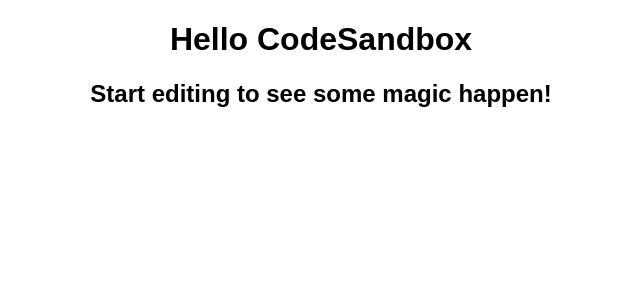
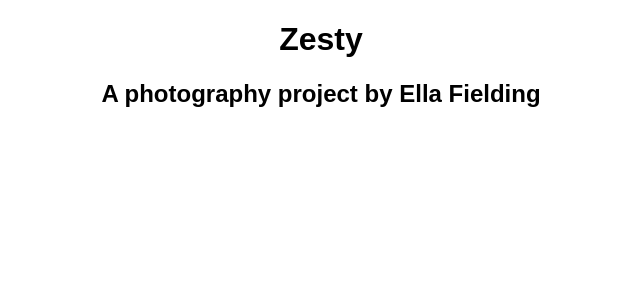
Before and after one commit to zoealexandrarose/first-react, a React (Create React App) app: page / in a window 1280 px wide. Shown: the top 300 px of the page, without its empty margins (319-959 px from the left). Built offline with nearby package versions, Linux system fonts and the light colour scheme.

Commit message:
initial setup complete

```diff
--- a/src/App.js
+++ b/src/App.js
@@ -7,8 +7,8 @@
 const App = () => {
   return (
     <div className="App">
-      <h1>Hello CodeSandbox</h1>
-      <h2>Start editing to see some magic happen!</h2>
+      <h1>Zesty</h1>
+      <h2>A photography project by Ella Fielding</h2>
     </div>
   );
 };
```
Also changed, not shown: 1 other file (tests, documents, lock files or other folders).
